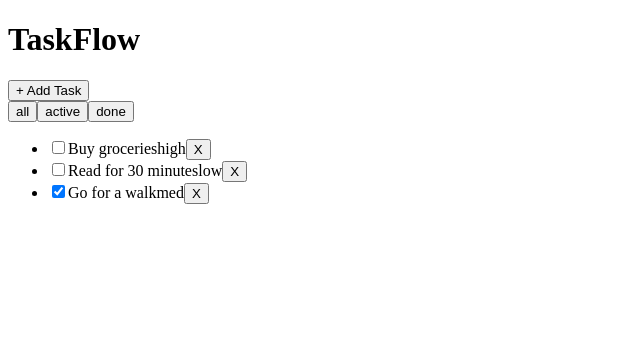
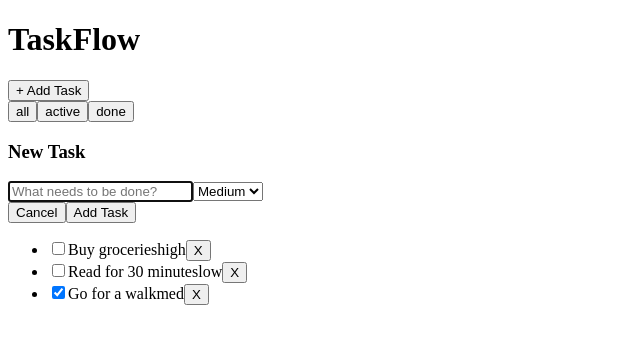
Before and after one commit to Nikhilsatish/react-taskflow, a React (Vite) app: page / in a window 1280 px wide. Both pictures are taken after a click on the button "+ Add Task". Shown: the top 344 px of the page, without its empty margins (0-640 px from the left). Built offline with nearby package versions, Linux system fonts and the light colour scheme.

Commit message:
feat: build TaskForm with multi-field validation and reset

```diff
--- a/src/App.jsx
+++ b/src/App.jsx
@@ -3,6 +3,7 @@ import Header from "./components/Header";
 import TaskCard from "./components/TaskCard";
 import TaskList from "./components/TaskList";
 import FilterTabs from "./components/FilterTabs";
+import TaskForm from "./components/TaskForm";
 
 const Initial_Tasks = [
   { id: 1, title: "Buy groceries", priority: "high", done: false },
@@ -13,6 +14,7 @@ const Initial_Tasks = [
 function App() {
   const [tasks, setTasks] = useState(Initial_Tasks);
   const [filter, setFilter] = useState("all");
+  const [showForm, setShowForm] = useState(false);
 
   const visibleTasks = tasks.filter((t) => {
     if (filter === "active") return !t.done;
@@ -28,18 +30,26 @@ function App() {
     );
   };
 
+  function handleAdd(task) {
+    setTasks([{ ...task, id: Date.now(), done: false }, ...tasks]);
+  }
+
   const handleDelete = (id) => {
     setTasks(tasks.filter((task) => task.id != id));
   };
 
-
   return (
     <>
       <div className="app">
-        <Header onAddClick={() => console.log('coming soon')} />
+        <Header onAddClick={() => setShowForm(true)} />
 
         <div className="container">
           <FilterTabs filter={filter} onChange={setFilter} />
+
+          {showForm && (
+            <TaskForm onAdd={handleAdd} onCancel={() => setShowForm(false)} />
+          )}
+
           <TaskList
             tasks={visibleTasks}
             filter={filter}
--- /dev/null
+++ b/src/components/TaskForm.jsx
@@ -0,0 +1,63 @@
+import React, { useState } from "react";
+
+function TaskForm({ onAdd, onCancel }) {
+  const [error, setError] = useState("");
+  const [title, setTitle] = useState("");
+  const [priority, setPriority] = useState("med");
+
+  function handleInput(e) {
+    setTitle(e.target.value);
+    setError("");
+  }
+
+  function handleSubmit(e) {
+    e.preventDefault();
+
+    // Validation
+    if (!title.trim()) {
+      setError("Please enter a task title");
+      return;
+    }
+
+    onAdd({ title: title.trim(), priority });
+
+    setTitle("");
+    setPriority("med");
+    setError("");
+  }
+
+  return (
+    <div className="form-box">
+      <form onSubmit={handleSubmit}>
+        <h3>New Task</h3>
+
+        <input
+          type="text"
+          placeholder="What needs to be done?"
+          value={title}
+          onChange={(e) => handleInput(e)}
+          autoFocus
+        />
+
+        {error && <p className="error">{error}</p>}
+
+        <select value={priority} onChange={(e) => setPriority(e.target.value)}>
+          <option value="high">High</option>
+          <option value="med">Medium</option>
+          <option value="low">Low</option>
+        </select>
+
+        <div className="form-buttons">
+          <button type="button" onClick={onCancel}>
+            Cancel
+          </button>
+          <button type="submit" className="primary">
+            Add Task
+          </button>
+        </div>
+      </form>
+    </div>
+  );
+}
+
+export default TaskForm;
```
